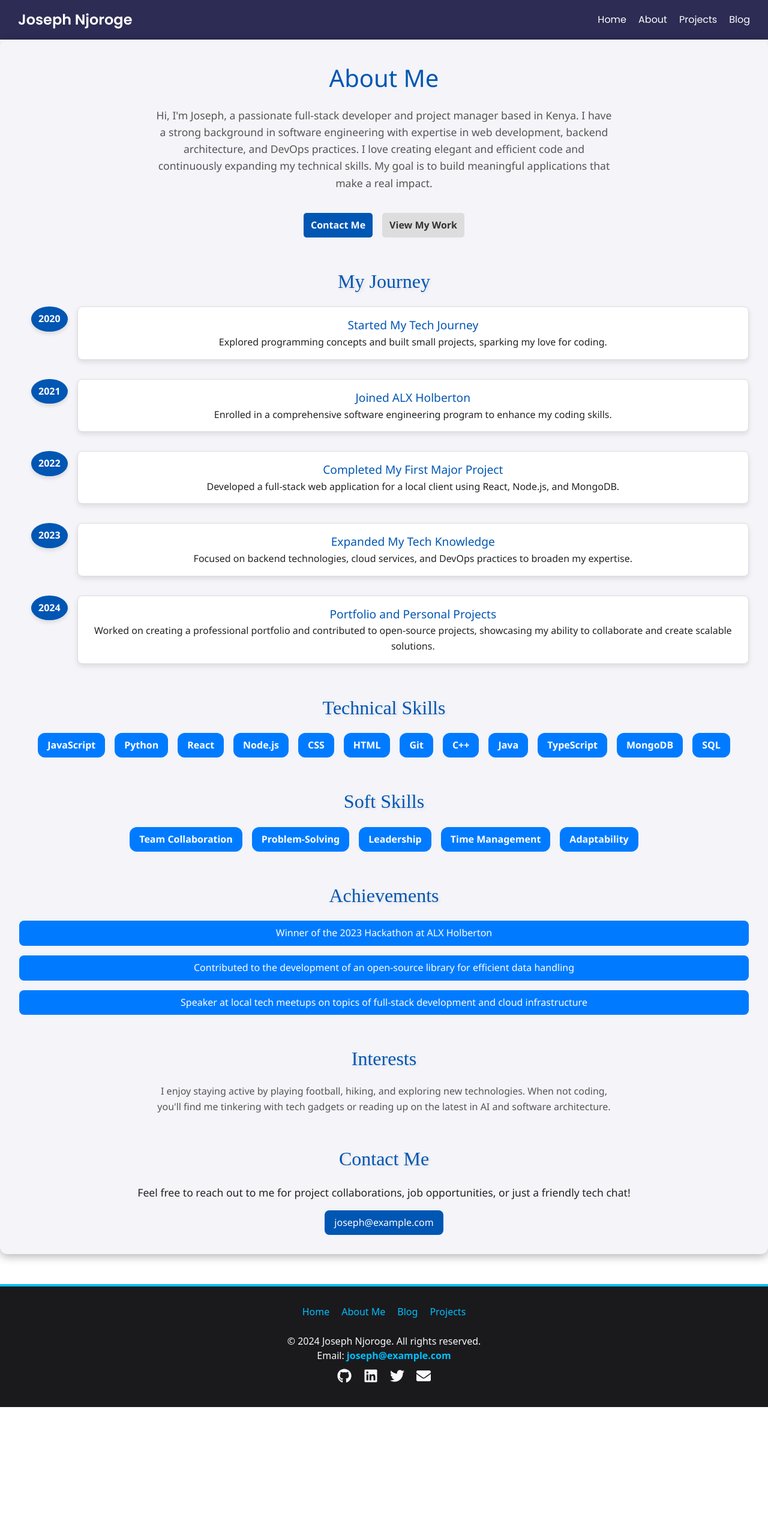
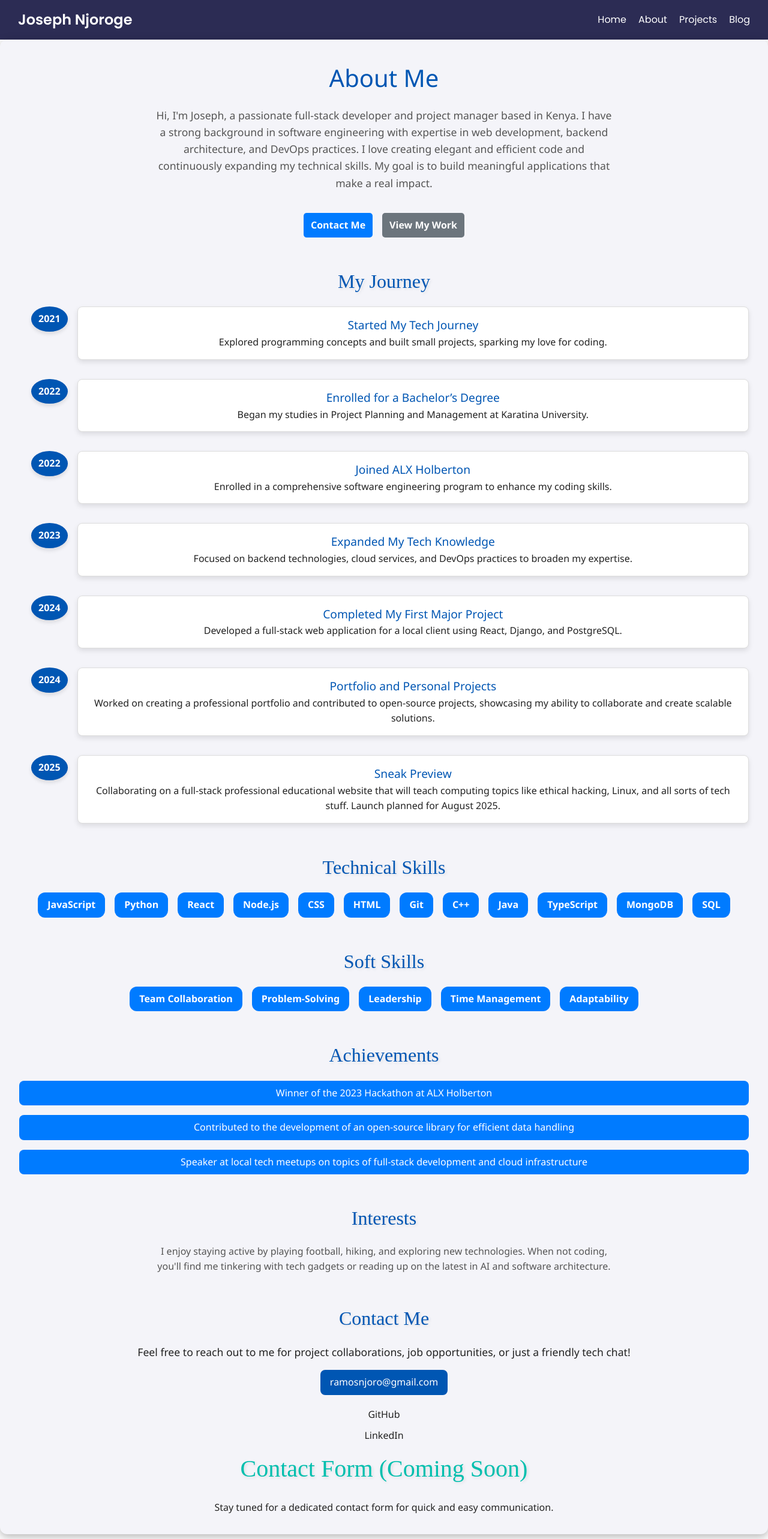
Before and after one commit to Joseph-Njoro/Joseph_Njoroge, a React (Vite) app in the folder vite-frontend/: page /about in a window 1280 px wide. Shown: the top 2566 px of the page at 60% size. Before the commit the page ends 2346 px from the top, so only its background shows below. Built offline with nearby package versions, Linux system fonts and the light colour scheme.

Commit message:
About Me page complete

```diff
--- a/vite-frontend/src/pages/AboutMe.jsx
+++ b/vite-frontend/src/pages/AboutMe.jsx
@@ -14,8 +14,15 @@ const AboutMe = () => {
           and continuously expanding my technical skills. My goal is to build meaningful applications that make a real impact.
         </p>
         <div className="cta-buttons">
-          <button className="btn primary">Contact Me</button>
-          <button className="btn secondary">View My Work</button>
+          <a href="#contact" className="btn primary">Contact Me</a>
+          <a
+            href="https://github.com/Joseph-Njoro/"
+            target="_blank"
+            rel="noopener noreferrer"
+            className="btn secondary"
+          >
+            View My Work
+          </a>
         </div>
       </section>
 
@@ -24,24 +31,24 @@ const AboutMe = () => {
         <h2>My Journey</h2>
         <div className="timeline-items">
           <div className="timeline-item">
-            <div className="timeline-year">2020</div>
+            <div className="timeline-year">2021</div>
             <div className="timeline-content">
               <h3>Started My Tech Journey</h3>
               <p>Explored programming concepts and built small projects, sparking my love for coding.</p>
             </div>
           </div>
           <div className="timeline-item">
-            <div className="timeline-year">2021</div>
+            <div className="timeline-year">2022</div>
             <div className="timeline-content">
-              <h3>Joined ALX Holberton</h3>
-              <p>Enrolled in a comprehensive software engineering program to enhance my coding skills.</p>
+              <h3>Enrolled for a Bachelor’s Degree</h3>
+              <p>Began my studies in Project Planning and Management at Karatina University.</p>
             </div>
           </div>
           <div className="timeline-item">
             <div className="timeline-year">2022</div>
             <div className="timeline-content">
-              <h3>Completed My First Major Project</h3>
-              <p>Developed a full-stack web application for a local client using React, Node.js, and MongoDB.</p>
+              <h3>Joined ALX Holberton</h3>
+              <p>Enrolled in a comprehensive software engineering program to enhance my coding skills.</p>
             </div>
           </div>
           <div className="timeline-item">
@@ -54,8 +61,22 @@ const AboutMe = () => {
           <div className="timeline-item">
             <div className="timeline-year">2024</div>
             <div className="timeline-content">
+              <h3>Completed My First Major Project</h3>
+              <p>Developed a full-stack web application for a local client using React, Django, and PostgreSQL.</p>
+            </div>
+          </div>
+          <div className="timeline-item">
+            <div className="timeline-year">2024</div>
+            <div className="timeline-content">
               <h3>Portfolio and Personal Projects</h3>
               <p>Worked on creating a professional portfolio and contributed to open-source projects, showcasing my ability to collaborate and create scalable solutions.</p>
+            </div>
+          </div>
+          <div className="timeline-item">
+            <div className="timeline-year">2025</div>
+            <div className="timeline-content">
+              <h3>Sneak Preview</h3>
+              <p>Collaborating on a full-stack professional educational website that will teach computing topics like ethical hacking, Linux, and all sorts of tech stuff. Launch planned for August 2025.</p>
             </div>
           </div>
         </div>
@@ -109,10 +130,20 @@ const AboutMe = () => {
       </section>
 
       {/* Contact Section */}
-      <section className="contact">
+      <section className="contact" id="contact">
         <h2>Contact Me</h2>
         <p>Feel free to reach out to me for project collaborations, job opportunities, or just a friendly tech chat!</p>
-        <a href="mailto:joseph@example.com" className="contact-link">joseph@example.com</a>
+        <a href="mailto:ramosnjoro@gmail.com" className="contact-link">ramosnjoro@gmail.com</a>
+        <ul className="social-links">
+          <li><a href="https://github.com/Joseph-Njoro/" target="_blank" rel="noopener noreferrer">GitHub</a></li>
+          <li><a href="https://www.linkedin.com/in/joseph-njoroge-/" target="_blank" rel="noopener noreferrer">LinkedIn</a></li>
+        </ul>
+      </section>
+
+      {/* Placeholder for Contact Form */}
+      <section className="contact-form">
+        <h2>Contact Form (Coming Soon)</h2>
+        <p>Stay tuned for a dedicated contact form for quick and easy communication.</p>
       </section>
     </div>
   );
--- a/vite-frontend/src/styles/AboutMe.css
+++ b/vite-frontend/src/styles/AboutMe.css
@@ -32,32 +32,67 @@
 }
 
 .btn {
-  padding: 0.5rem 1rem;
-  border: none;
-  border-radius: 8px;
-  font-size: 1rem;
+  display: inline-block;
+  padding: 10px 20px;
+  font-size: 16px;
+  text-align: center;
+  text-decoration: none;
+  border-radius: 5px;
+  transition: background-color 0.3s ease, transform 0.3s;
   cursor: pointer;
-  transition: background-color 0.3s, transform 0.3s;
 }
 
+/* Button variants */
 .btn.primary {
-  background-color: #0056b3;
+  background-color: #007bff;
   color: white;
+  border: none;
 }
 
 .btn.primary:hover {
-  background-color: #003f7f;
+  background-color: #0056b3;
   transform: translateY(-2px);
 }
 
 .btn.secondary {
-  background-color: #ddd;
-  color: #333;
+  background-color: #6c757d;
+  color: white;
+  border: none;
 }
 
 .btn.secondary:hover {
-  background-color: #bbb;
+  background-color: #5a6268;
   transform: translateY(-2px);
+}
+
+.btn.social {
+  background-color: #343a40;
+  color: white;
+  border: none;
+  display: inline-block;
+  margin: 5px 0;
+  width: fit-content;
+  text-align: center;
+}
+
+/* Hover effects */
+.btn:hover {
+  background-color: #0056b3;
+}
+
+.btn.social:hover {
+  background-color: #212529;
+}
+
+/* Social Links container */
+.social-links {
+  list-style: none;
+  padding: 0;
+  margin-top: 20px;
+}
+
+.social-links li {
+  margin-bottom: 10px;
 }
 
 .timeline {
```
